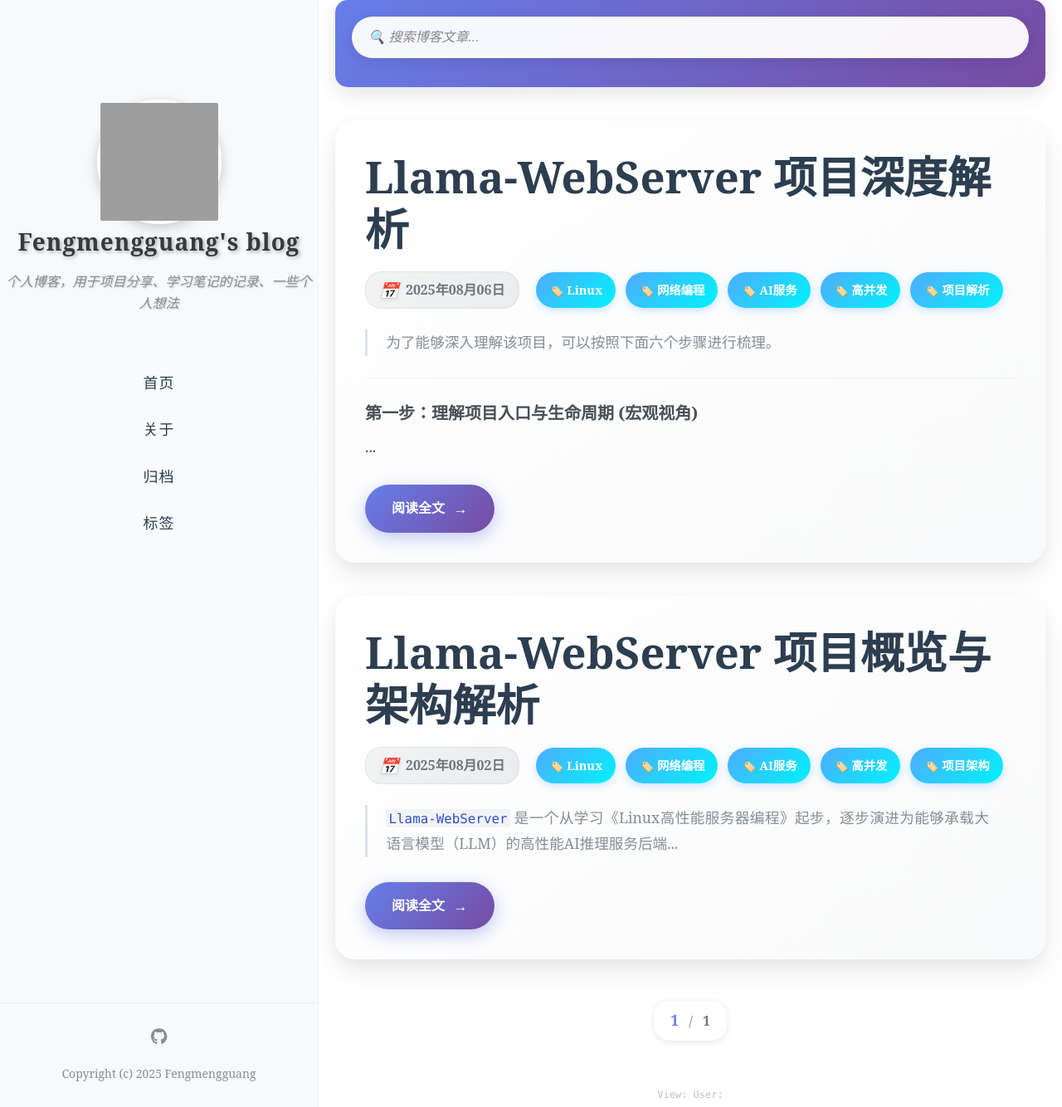
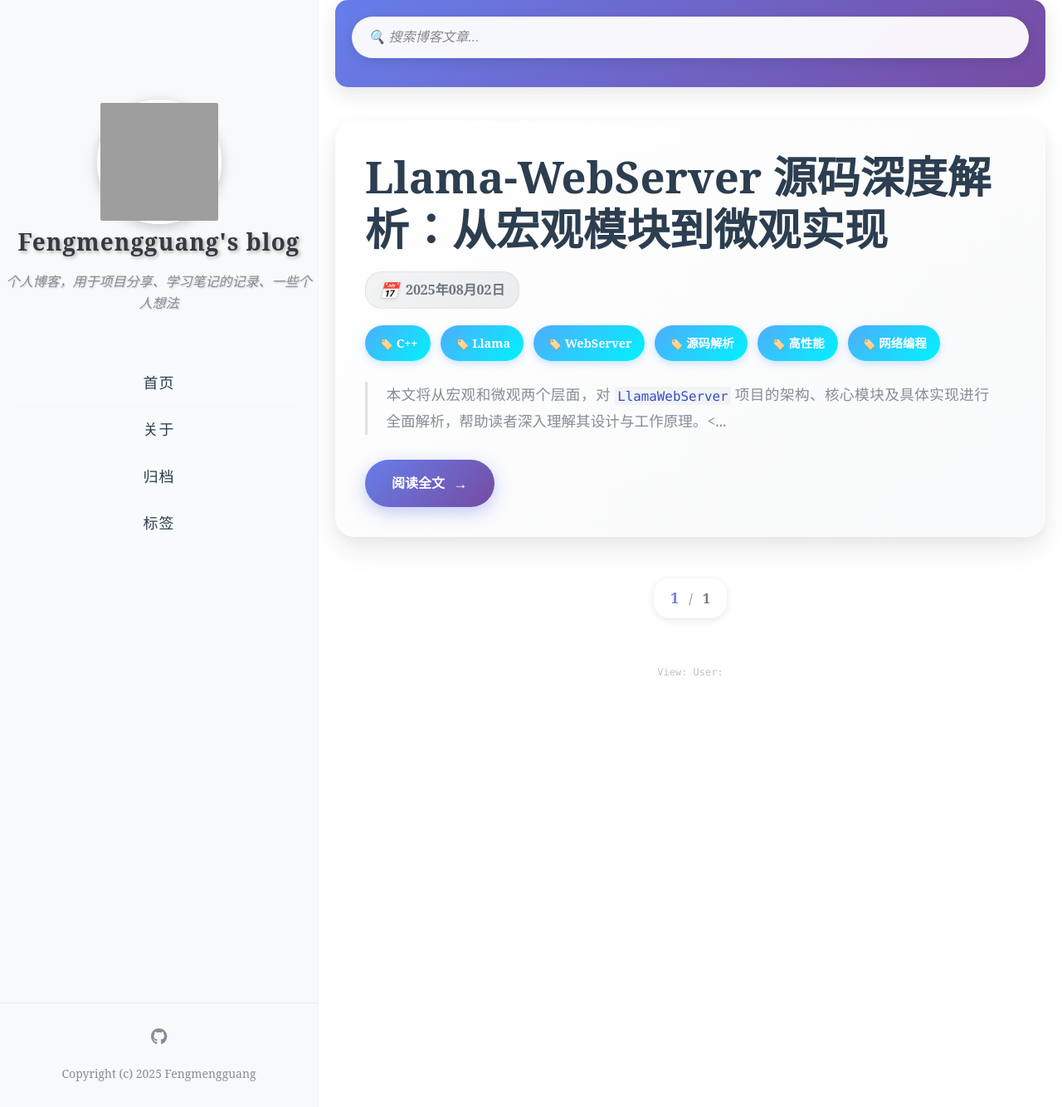
Before and after one commit to xiaoben765/xiaoben765.github.io, a Jekyll site: the page built from index.html, in a window 1280 px wide and 1334 px high. Shown: the whole window at 83% size. Built offline with Jekyll 4.4.1, drawn with Linux system fonts in a browser that asks for light colours; the list of posts is cut into pages by our own code; comment, search, counter and statistics services are not loaded; some of the changed lines change nothing that is shown; grey boxes are pictures that could not be loaded.

Commit message:
修改0802版本，模块化地介绍项目

````diff
--- a/_posts/2025-08-02-project-preview.md
+++ b/_posts/2025-08-02-project-preview.md
@@ -1,128 +1,117 @@
 ---
 layout: post
-title: "Llama-WebServer 项目概览与架构解析"
+title: "Llama-WebServer 源码深度解析：从宏观模块到微观实现"
 date: 2025-08-02
-tags: [Linux, 网络编程, AI服务, 高并发, 项目架构]
+tags: [C++, Llama, WebServer, 源码解析, 高性能, 网络编程]
 comments: true
 author: Fengmengguang
 ---
 
-> `Llama-WebServer` 是一个从学习《Linux高性能服务器编程》起步，逐步演进为能够承载大语言模型（LLM）的高性能AI推理服务后端。本文将对该项目的起源、核心设计、模块化架构以及关键技术挑战进行全面解析。
+> 本文将从宏观和微观两个层面，对 `LlamaWebServer` 项目的架构、核心模块及具体实现进行全面解析，帮助读者深入理解其设计与工作原理。
 
 ---
 
-### **项目的起源：一个学习的起点**
+### **项目概述：它完成了什么事？**
 
-最初，这只是我学习《Linux高性能服务器编程》时的一个练手项目——一个基础的 Web 服务器。然而，随着对大语言模型（LLM）的兴趣日益浓厚，我萌生了一个想法：能否将这本书中的高性能网络编程技术，与AI模型的服务化落地相结合？
+`LlamaWebServer` 是一个基于 C++ 的模块化 Web 服务项目，旨在提供一个高性能的、可扩展的 Web 应用，特别是作为大型语言模型（LLaMA）的前端服务。
 
-这个想法，便是我构建 Llama-WebServer 的开端。我的目标很明确：将一个简单的同步阻塞服务器，一步步改造为能够承载 LLaMA 这类大模型、并从容应对高并发请求的AI推理服务后端。
+#### **核心功能：**
+
+*   **HTTP 服务器**：项目包含一个完整的 HTTP 服务器，能够处理来自客户端的 GET、POST 等请求，并提供静态文件服务（如网页、CSS、JavaScript）。
+*   **LLaMA TCP 服务**：项目还包含一个专门的 TCP 服务器，用于与 LLaMA 模型进行交互。HTTP 服务器会将用户的请求转发给这个 TCP 服务，以获取模型的响应。
+*   **模块化设计**：项目采用了模块化设计，将不同的功能（如日志、内存管理、HTTP 解析、数据库操作等）分离到不同的模块中，提高了代码的可维护性和可扩展性。
 
 ---
 
-### **1. 项目概述**
+### **项目模块**
 
-`LlamaSever` 是一个基于C++构建的高性能、可扩展的Web服务平台，旨在为大型语言模型（LLM）如LLaMA提供一个稳定、高效且功能丰富的交互界面。项目采用现代化的软件工程实践，实现了一个从底层网络通信到前端用户界面的全栈解决方案。
+> 根据 `CMakeLists.txt` 和 `start_services.sh`，我们可以将项目分为以下几个核心模块：
 
-其核心设计哲学是**“高内聚、低耦合”**，通过精心的模块化分层，将复杂的系统拆解为一组职责清晰、易于维护和独立测试的组件。这使得项目不仅能轻松应对高并发的生产环境需求，也为未来的功能扩展和技术迭代奠定了坚实的基础。
+#### **1. HTTP 服务器模块**
+
+*   **内容**：
+    *   一个完整的 HTTP 服务器，能够处理 HTTP 请求和响应。
+    *   支持路由、中间件、静态文件服务等功能。
+    *   包含一个 `LlamaHttpApplication` 类，用于处理与 LLaMA 服务相关的业务逻辑。
+*   **涉及文件**：
+    ```c++
+    src/main_http_modular.cc
+    src/http/HttpServer.cc, HttpContext.cc, HttpRequest.cc, HttpResponse.cc, Middleware.cc
+    include/http/HttpServer.h, HttpContext.h, HttpRequest.h, HttpResponse.h, Middleware.h
+    ```
+
+#### **2. LLaMA TCP 服务模块**
+
+*   **内容**：
+    *   一个 TCP 服务器，用于接收来自 HTTP 服务器的请求。
+    *   与 LLaMA 模型进行交互，获取模型的响应。
+    *   将模型的响应返回给 HTTP 服务器。
+*   **涉及文件**：
+    ```c++
+    src/llama_service_tcp.cc
+    src/services/LlamaTcpServer.cc
+    include/services/LlamaTcpServer.h
+    ```
+
+#### **3. 数据库模块**
+
+*   **内容**：
+    *   一个数据库管理器，用于与 MySQL 数据库进行交互。
+    *   提供了用户管理、会话管理、对话记录、缓存管理等功能。
+    *   支持数据库连接池，以提高性能。
+*   **涉及文件**：
+    ```c++
+    src/db/DatabaseManager.cpp, DBConnectionPool.cc, DBQueryHelper.cc
+    include/db/DatabaseManager.h, DBConnectionPool.h, DBQueryHelper.h
+    ```
+
+#### **4. 核心库模块**
+
+*   **内容**：
+    *   提供了项目的基础功能，如日志、内存管理、线程池、事件循环等。
+    *   这些模块被其他模块所依赖。
+*   **涉及文件**：
+    ```
+    log/
+    memory/
+    src/ (除 main 和 services 目录下的文件)
+    include/ (除 services 和 db 目录下的文件)
+    ```
 
 ---
 
-### **2. 模块化架构**
+### **各模块实现**
 
-`LlamaServer` 的架构设计分为五个层次分明的核心模块，每一层都建立在前一层提供的能力之上，共同构成一个健壮而灵活的系统。
+#### **1. HTTP 服务器模块**
 
-<div class="mermaid">
-graph TD
-    subgraph 用户["用户 (浏览器)"]
-        A[静态资源: HTML/CSS/JS]
-    end
+*   **`main_http_modular.cc`**：HTTP 服务器的入口点，负责初始化日志、事件循环、端口检查、地址绑定等操作，并启动 `LlamaHttpApplication`。
+*   **`HttpServer`**：
+    *   基于 `TcpServer` 构建，封装了 HTTP 协议的处理逻辑。
+    *   提供了路由注册功能（`addRoute`, `get`, `post`）。
+    *   支持中间件（`Middleware`），用于执行日志记录、认证、CORS 等通用操作。
+    *   支持静态文件服务。
+*   **`HttpContext`**：用于解析 HTTP 请求，将原始的 TCP 数据流解析成结构化的 `HttpRequest` 对象。
+*   **`HttpRequest` 和 `HttpResponse`**：分别表示 HTTP 请求和响应的结构体。
+*   **`LlamaHttpApplication`**：HTTP 服务器的核心业务逻辑，负责处理与 LLaMA 服务相关的请求，并与 `DatabaseService` 交互。
 
-    subgraph 表现层["表现层 (Presentation)"]
-        B[静态文件 (Static Files)]
-    end
+#### **2. LLaMA TCP 服务模块**
 
-    subgraph 应用层["应用层 (Application)"]
-        C[HTTP 服务器 (HttpServer)]
-        D[API 路由]
-        E[用户认证]
-        F[聊天查询]
-        G[管理后台 API]
-    end
+*   **`llama_service_tcp.cc`**：LLaMA TCP 服务的入口点，负责初始化 `LlamaTcpServer` 并启动服务。
+*   **`LlamaTcpServer`**：
+    *   一个简单的 TCP 服务器，用于接收来自 HTTP 服务器的请求。
+    *   通过 `popen` 执行 LLaMA 的可执行文件（`llama.cpp/build/bin/main`），并将用户的输入作为参数传递给它。
+    *   读取 LLaMA 可执行文件的输出，并将其作为响应返回给 HTTP 服务器。
 
-    subgraph 服务层["服务层 (Services)"]
-        H[LLaMA 服务 (ILlamaService)]
-        I[数据库服务 (IDatabaseService)]
-    end
+#### **3. 数据库模块**
 
-    subgraph 基础设施层["基础设施层 (Infrastructure)"]
-        J[LLaMA TCP 服务器]
-        K[数据库基础设施]
-    end
+*   **`DatabaseManager`**：一个单例类，负责管理与 MySQL 数据库的连接，并提供所有数据库操作的接口。
+*   **`DBConnectionPool`**：数据库连接池，用于高效地复用数据库连接，避免频繁创建和销毁连接。
+*   **`DBQueryHelper`**：提供辅助函数（如 `SqlConditionBuilder`）来方便地构建和执行 SQL 查询。
 
-    subgraph 核心层["核心层 (Core)"]
-        L[网络库 (net)]
-        M[日志系统 (logging)]
-        N[线程并发 (thread)]
-        O[基础工具 (utils)]
-    end
+#### **4. 核心库模块**
 
-    A --> B
-    B --> C
-    C --> D
-    D --> E
-    D --> F
-    D --> G
-    E --> I
-    F --> H
-    G --> I
-    H --> J
-    I --> K
-
-    Application -.-> Services
-    Services -.-> Infrastructure
-    Services -.-> Core
-    Infrastructure -.-> Core
-    Application -.-> Core
-    Presentation -.-> Application
-</div>
-
-#### **架构层级说明:**
-
-*   **核心层 (`Core`)**: 项目的基石，提供与业务完全解耦的底层能力。
-    *   **网络库 (`net`)**: 实现了一个基于Reactor模式（`one loop per thread`）的高性能TCP网络库。
-    *   **日志系统 (`logging`)**: 提供了高性能的异步日志功能。
-    *   **线程与并发 (`thread`)**: 封装了线程管理、异步任务队列和线程池。
-    *   **通用工具 (`utils`)**: 包含配置管理器、内存池、一致性哈希等高级组件。
-
-*   **基础设施层 (`Infrastructure`)**: 为上层服务提供具体的后端支撑。
-    *   **LLaMA TCP服务器 (`llama_tcp_server`)**: 独立进程，负责加载和运行LLaMA模型，实现物理隔离。
-    *   **数据库基础设施 (`database_infra`)**: 包含高性能的数据库连接池和SQL操作管理器。
-
-*   **服务层 (`Services`)**: 业务逻辑与底层实现的“隔离带”，定义了统一的服务接口。
-    *   **LLaMA服务 (`llama_service`)**: 通过 `ILlamaService` 接口定义模型查询规范，并通过连接池与TCP服务通信。
-    *   **数据库服务 (`database_service`)**: 通过 `IDatabaseService` 接口抽象数据操作，支持MySQL和内存数据库的轻松切换。
-
-*   **应用层 (`Application`)**: 项目的业务逻辑中枢。
-    *   **HTTP服务器 (`http_server`)**: 构建了完整的HTTP协议支持，包括路由和中间件。
-    *   **主应用逻辑 (`main_app`)**: `LlamaHttpApplication` 作为核心控制器，负责装配所有模块并处理HTTP请求。
-
-*   **表现层 (`Presentation`)**: 用户直接交互的前端界面。
-    *   **静态资源 (`static_files`)**: 通过 `fetch` API 与后端接口通信，实现前后端分离。
-
----
-
-### **3. 思考与改进**
-
-在将一个基础Web服务器改造为高性能AI服务平台的过程中，我主要解决了三大问题：
-
-*   **问题一：性能瓶颈**
-    *   **思考：** 同步执行的AI推理会严重阻塞服务器，使其无法处理并发请求。核心在于必须将耗时的计算与高频的网络I/O分离。
-    *   **实践：** 我构建了基于Epoll的异步网络库来处理I/O，并创建了一个异步任务队列（线程池），将所有AI计算任务抛入其中。这确保了I/O线程永不阻塞，实现了高并发处理能力。
-
-*   **问题二：系统耦合与稳定性**
-    *   **思考：** 将模型与Web服务直接集成，会导致系统脆弱且难以独立扩展。一方的崩溃会拖垮全局。
-    *   **实践：** 我将AI模型封装成一个独立的TCP服务进程，实现了Web应用与模型推理的物理隔离。主服务器通过连接池与模型服务通信，显著提升了系统的稳定性和可扩展性。
-
-*   **问题三：代码的可维护性**
-    *   **思考：** 随着功能增多，代码必须结构清晰才能维护。
-    *   **实践：** 我引入了分层架构（核心层、服务层、应用层），并采用接口驱动设计（如`ILlamaService`）。这使得各模块职责明确，易于独立测试和修改，例如可以轻松切换真实数据库与内存数据库，极大提高了开发效率。
+*   **日志模块 (`log/`)**：提供了一个异步日志系统（`AsyncLogging`），支持日志级别、滚动日志等功能。
+*   **内存管理模块 (`memory/`)**：提供了一个内存池（`memoryPool`），用于高效地管理内存，减少内存碎片。
+*   **线程模块 (`Thread.h`)**：封装了 `std::thread`，提供了一个更易于使用的线程类。
+*   **事件循环模块 (`EventLoop.h`)**：网络库的核心，基于 Reactor 模式，负责监听和分发事件。
+*   **网络模块 (`TcpServer.h`, `TcpConnection.h`, etc.)**：一个完整的 TCP 网络库，封装了 `Socket`、`Channel` 等底层网络操作。
--- a/_posts/2025-08-06-project-understanding.md
+++ /dev/null
@@ -1,127 +0,0 @@
----
-layout: post
-title: "Llama-WebServer 项目深度解析"
-date: 2025-08-06
-tags: [Linux, 网络编程, AI服务, 高并发, 项目解析]
-comments: true
-author: Fengmengguang
----
-
-> 为了能够深入理解该项目，可以按照下面六个步骤进行梳理。
-
----
-
-### **第一步：理解项目入口与生命周期 (宏观视角)**
-
-> 这是理解项目的起点。首先要明白项目是如何被启动、编译、运行和停止的。
-
-**需要理解的模块：**
-
-*   **启动脚本 (`start_services.sh`):**
-    *   **功能:** 这是用户与项目交互的第一个文件。理解它如何解析命令行参数 (`--cpu`, `--gpu-layers`)，检查环境（端口、GPU、MySQL），并按顺序（先TCP服务，后HTTP服务）启动后台进程。
-    *   **关键点:** 注意服务启动的依赖关系和日志重定向。
-
-*   **停止脚本 (`stop_services.sh`):**
-    *   **功能:** 理解 `safe_kill_process` 函数，它如何通过 `SIGTERM` (优雅停止) 和 `SIGKILL` (强制停止) 来确保服务被安全关闭。
-    *   **关键点:** 掌握按端口和按进程名查找并停止服务的方法。
-
-*   **编译脚本 (`build.sh` & `CMakeLists.txt`):**
-    *   `build.sh`: 这是一个封装了 `cmake` 命令的便捷脚本。
-    *   `CMakeLists.txt`: 这是项目的“构建蓝图”。您需要理解：
-        *   如何定义两个主要的可执行文件目标：`llama_http_server` 和 `llama_service_tcp`。
-        *   如何查找和链接外部依赖（如 CUDA, MySQL, OpenSSL）。
-        *   如何组织源文件并构建静态库（如 `db_lib`, `concurrency_lib`）。
-
----
-
-### **第二步：理解核心服务架构 (双进程模型)**
-
-> 项目被设计为两个独立但协作的进程。理解它们各自的职责和通信方式至关重要。
-
-**需要理解的模块：**
-
-*   **LLaMA TCP 服务 (模型推理核心):**
-    *   **职责:** 专门负责加载 LLaMA 模型并执行推理计算。它是一个独立的、高性能的计算服务。
-    *   **入口文件:** `llama_service_tcp.cc`
-    *   **核心逻辑:** `LlamaTcpServerProcessor.cc` (处理TCP请求和模型调用)。
-
-*   **HTTP Web 服务器 (业务与交互核心):**
-    *   **职责:** 处理所有面向用户的 HTTP 请求，提供 Web 界面，管理业务逻辑（如用户认证、缓存），并将计算密集型的模型查询任务转发给 LLaMA TCP 服务。
-    *   **入口文件:** `main_http_modular.cc`
-    *   **核心逻辑:** `LlamaHttpApplication.cc` (应用的“大脑”，组织所有功能)。
-
----
-
-### **第三步：理解前端交互与用户界面 (用户视角)**
-
-> 这是用户能直接看到和操作的部分。
-
-**需要理解的模块：**
-
-*   **主应用逻辑 (`openwebui-app.js`):**
-    *   **功能:** 这是一个庞大的前端类 `KamaAI`，驱动了整个界面的交互。
-    *   **关键点:**
-        *   **初始化:** `init()` 方法，设置事件监听、加载历史记录和模型列表。
-        *   **API 通信:** `sendMessage()` 和 `sendToServer()` 如何通过 `fetch` 调用后端 `/api/llama/query` 接口。
-        *   **状态管理:** 如何管理 `currentChatId`, `chatHistory` 等状态，并通过 `localStorage` 实现持久化。
-        *   **UI 渲染:** `renderChatHistory()`, `createMessageElement()` 等函数如何动态更新 DOM。
-
-*   **页面结构 (`index.html`, `admin.html`):**
-    *   **功能:** 定义了页面的骨架。理解各个 `div` 的 ID 和 Class 如何与 `openwebui-app.js` 中的 JavaScript 代码对应。
-
----
-
-### **第四步：理解后端 HTTP 业务逻辑 (请求处理流程)**
-
-> 当一个 HTTP 请求到达服务器时，它是如何被一步步处理的？
-
-**需要理解的模块：**
-
-*   **HTTP 服务器与请求解析:**
-    *   **HttpServer:** `HttpServer.h`, `HttpServer.cc` - 负责监听端口，接收连接。
-    *   **HttpParser:** `HttpParser.h`, `HttpParser.cc` - 将原始的 TCP 字节流解析成结构化的 `HttpRequest` 对象。
-
-*   **中间件管道 (Middleware):**
-    *   **功能:** 在请求到达真正的业务处理器之前，进行一系列的通用处理（如日志、认证、压缩）。
-    *   **核心文件:** `Middleware.h`, `Middleware.cc` - 理解 `MiddlewareChain` 如何按顺序执行 `LoggingMiddleware`, `CompressionMiddleware` 等。
-
-*   **路由与 API 处理器 (LlamaHttpApplication):**
-    *   **功能:** 根据请求的 URL 路径，将其分发给对应的处理函数。
-    *   **核心文件:** `LlamaHttpApplication.cc` - 查看 `setupRoutes()` 方法，理解 `/api/status`, `/api/llama/query`, `/api/admin/*` 等路由是如何绑定到 `handleStatusRequest`, `handleLlamaQuery` 等具体函数的。
-
----
-
-### **第五步：理解核心服务实现 (技术细节)**
-
-> 深入到具体的服务实现中，了解它们是如何工作的。
-
-**需要理解的模块：**
-
-*   **LLaMA 服务接口与实现:**
-    *   **接口 (`ILlamaService`):** `ILlamaService.h` - 定义了服务必须实现的 `query` 和 `isAvailable` 等方法，这是一个很好的抽象。
-    *   **TCP 实现 (`LlamaTcpService`):** `LlamaService.h` - `LlamaHttpApplication` 使用这个类通过 TCP 与 LLaMA 服务通信。
-    *   **异步服务 (`AsyncLlamaService`):** `AsyncLlamaService.cc` - 实现了异步查询和模型实例池管理，是提升并发能力的关键。
-
-*   **数据库交互:**
-    *   **数据库优化器:** `DBQueryOptimizer.h`, `DBIndexOptimizer.h` - 展示了为提升性能而设计的数据库优化组件。
-    *   **用户管理:** 在 `LlamaHttpApplication.cc` 中查看 `handleUserRegisterRequest`, `handleUserLoginRequest` 等函数，了解用户认证流程。
-
----
-
-### **第六步：理解底层支撑模块 (基础库)**
-
-> 这些是构成整个项目的基础组件，为上层逻辑提供支持。
-
-**需要理解的模块：**
-
-*   **日志系统 (`Logger`, `AsyncLogging`):**
-    *   **功能:** 提供高性能的异步日志记录功能。
-    *   **核心文件:** `Logger.h`, `AsyncLogging.cc` - 理解 `LOG_INFO`, `LOG_ERROR` 等宏如何将日志消息发送到后台线程进行写入。
-
-*   **内存管理 (`memoryPool`):**
-    *   **功能:** 可能用于优化高频对象的分配和释放，减少内存碎片。
-    *   **核心文件:** `memoryPool.cc`
-
-*   **网络库 (`EventLoop`, `Buffer`, `TcpConnection`):**
-    *   **功能:** 这是项目自己实现的一套基于 Reactor 模式的底层网络库，是所有网络通信的基础。
-    *   **核心文件:** `EventLoop.h`, `Buffer.h`, `TcpConnection.h` 等。
````
